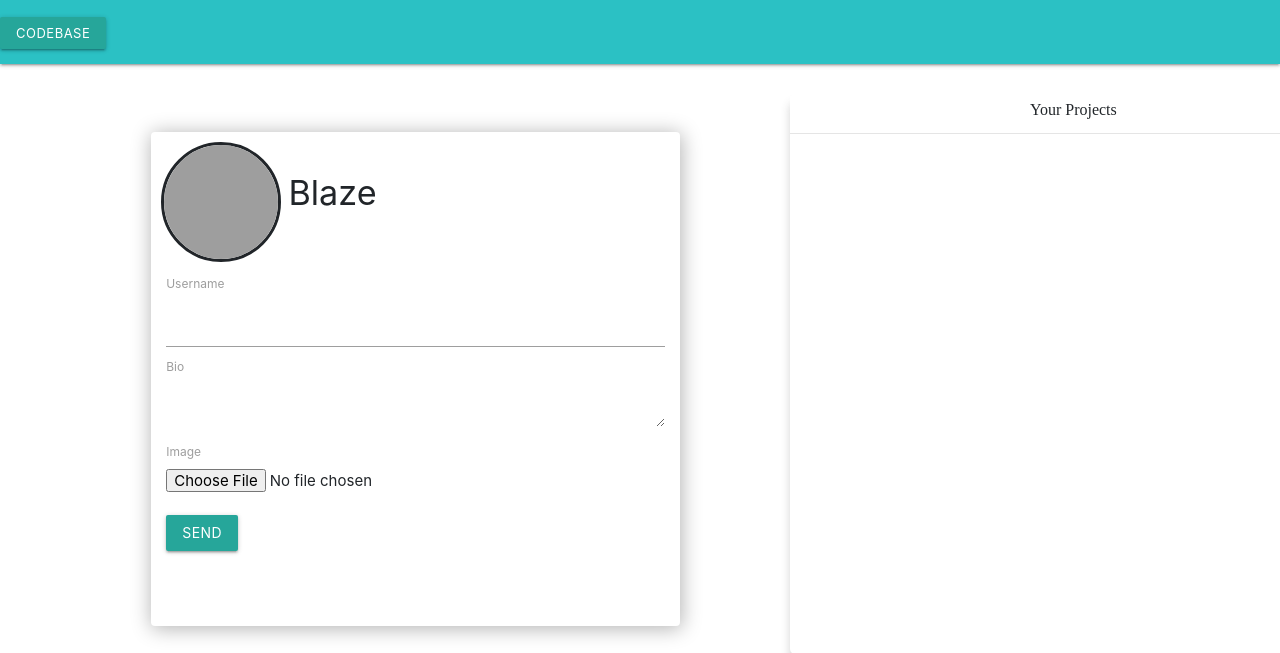
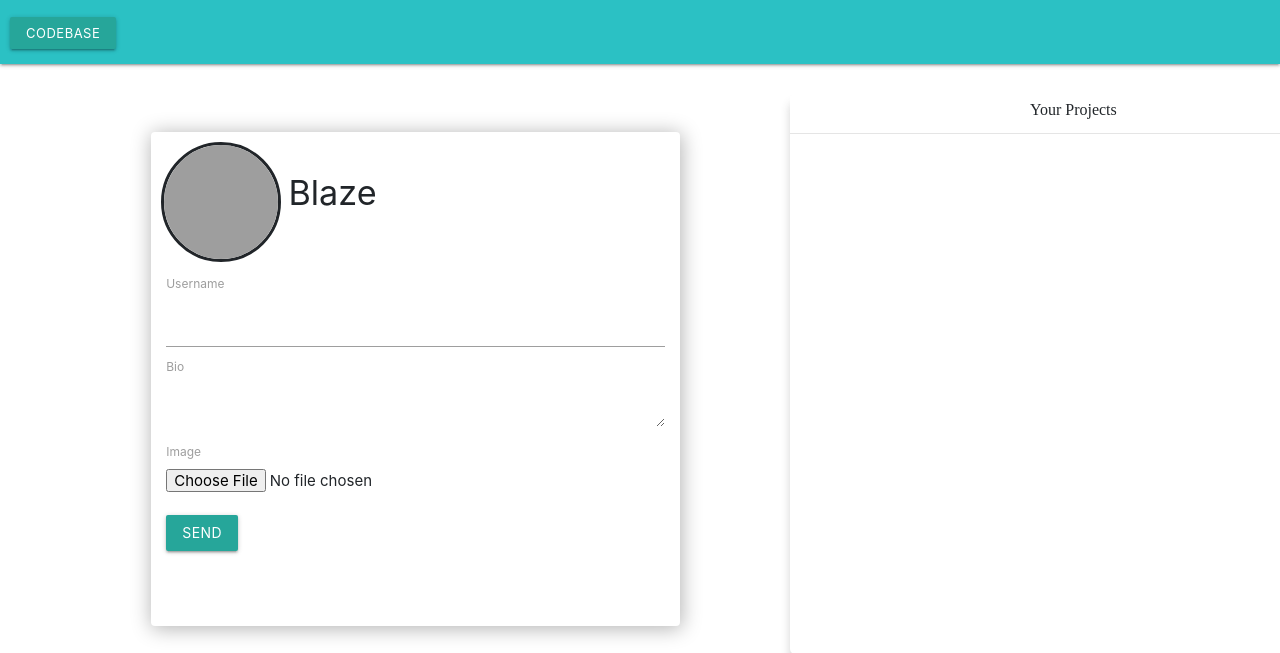
Before and after one commit to TaqsBlaze/Project-Board, a Flask app: template LeNode/templates/profile.html in a window 1280 px wide; the page is wider, and only the part inside the window is pictured. Shown: the top 653 px of that part. Run offline with Flask 2, Linux system fonts and the light colour scheme; a user stored in the database is signed in; data comes from the database, SQL or seed files in the repository; the template is opened without the code that fills it: values that come from a table or form of the project are taken from there, most other values are stand-ins (such as "Sample title", 1, 10 or a date in 2020); form fields are guessed from the names that the template uses; some libraries are stand-ins or nearby versions; grey boxes are pictures that could not be loaded.

Commit message:
inline css fix

```diff
--- a/LeNode/Routes/routes.py
+++ b/LeNode/Routes/routes.py
@@ -110,7 +110,7 @@ def posts():
 @app.route("/sug_notifs",methods=['GET'])
 def sug_notifs():
     '''
-    This function is used by the <iframe responsible for
+    This function is used by the <iframe> responsible for
     showing search results and suggestions and notifications
     '''
     return render_template("sug_results.html")
--- a/LeNode/templates/profile.html
+++ b/LeNode/templates/profile.html
@@ -5,7 +5,7 @@
     <nav>
         <div class="nav-wrapper">
             <div class="nav-container">
-            <a href="{{url_for('home')}}"><b style="margin=10px;" class="btn btn-small btn-danger">CodeBase</b></a>
+            <a href="{{url_for('home')}}"><b style="margin:10px;" class="btn btn-small btn-danger">CodeBase</b></a>
             </div>
         </div>
     </nav>
```
